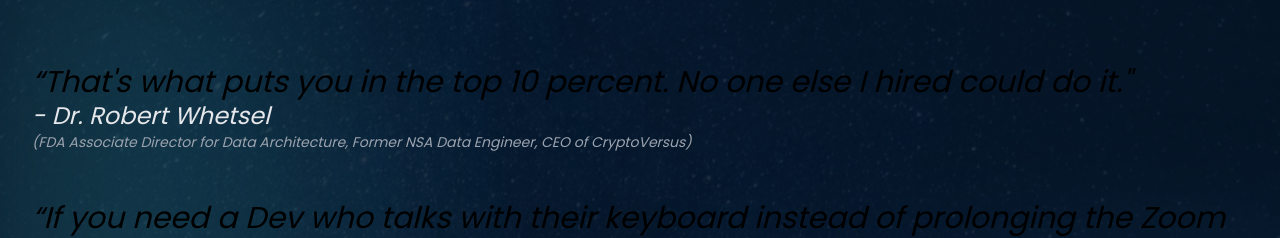
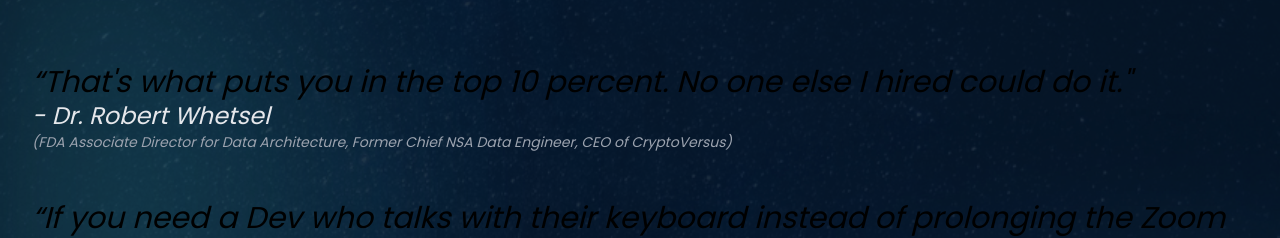
Before and after one commit to WraithWinterly/aydens.net, a Next.js app: page / in a window 1280 px wide. Shown: the part 1884-2122 px from the top of the page. Built offline with nearby package versions, Linux system fonts and the light colour scheme; no server answers; what prettier-plugin-tailwindcss would draw is missing.

Commit message:
Dr Whetsel was the *Chief* NSA Data Engineer

```diff
--- a/src/pages/index.tsx
+++ b/src/pages/index.tsx
@@ -261,7 +261,7 @@
                 - Dr. Robert Whetsel{" "}
               </span>
               <span className="text-sm text-gray-400">
-                (FDA Associate Director for Data Architecture, Former NSA Data
+                (FDA Associate Director for Data Architecture, Former Chief NSA Data
                 Engineer, CEO of CryptoVersus)
               </span>
             </i>
```
